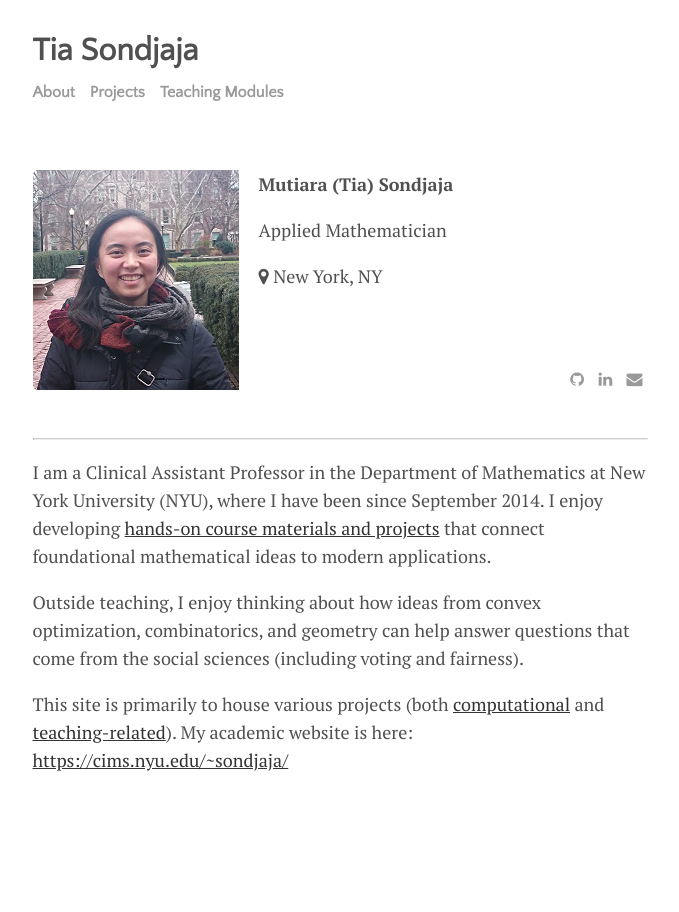
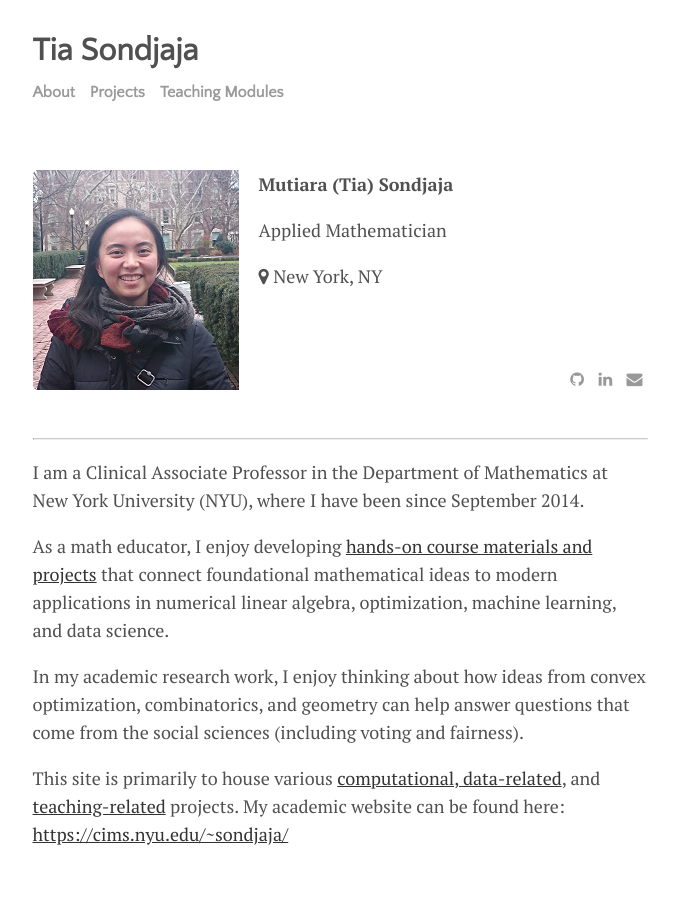
Before and after one commit to tiasondjaja/tiasondjaja.github.io, a Jekyll site: the page built from docs/menu/about.md, in a window 1280 px wide. Shown: the whole page, without its empty margins (300-979 px from the left). Built offline with Jekyll 4.4.1, drawn with Linux system fonts in a browser that asks for light colours.

Commit message:
updated index page

```diff
--- a/docs/menu/about.md
+++ b/docs/menu/about.md
@@ -35,11 +35,13 @@ Applied Mathematician<br>
 
 *****
 
-I am a Clinical Assistant Professor in the Department of Mathematics at New York University (NYU), where I have been since September 2014.  I enjoy developing <a href="/teaching">hands-on course materials and projects</a> that connect foundational mathematical ideas to modern applications.
+I am a Clinical Associate Professor in the Department of Mathematics at New York University (NYU), where I have been since September 2014.
 
-Outside teaching, I enjoy thinking about how ideas from convex optimization, combinatorics, and geometry can help answer questions that come from the social sciences (including voting and fairness).
+As a math educator, I enjoy developing <a href="/teaching">hands-on course materials and projects</a> that connect foundational mathematical ideas to modern applications in numerical linear algebra, optimization, machine learning, and data science.
+
+In my academic research work, I enjoy thinking about how ideas from convex optimization, combinatorics, and geometry can help answer questions that come from the social sciences (including voting and fairness).
 
 
 <!--I obtained my Ph.D. in Operations Research at Cornell University in 2014; my dissertation work centered around the design and analysis of an optimization algorithm for convex optimization (linear and semidefinite programming).  I obtained my undergraduate degree in mathematics in 2008 from Harvey Mudd College.-->
 
-This site is primarily to house various projects (both [computational](/projects) and [teaching-related](/teaching)).  My academic website is here: [https://cims.nyu.edu/~sondjaja/](https://cims.nyu.edu/~sondjaja/)
+This site is primarily to house various [computational, data-related](/projects), and [teaching-related](/teaching) projects.  My academic website can be found here: [https://cims.nyu.edu/~sondjaja/](https://cims.nyu.edu/~sondjaja/)
```
